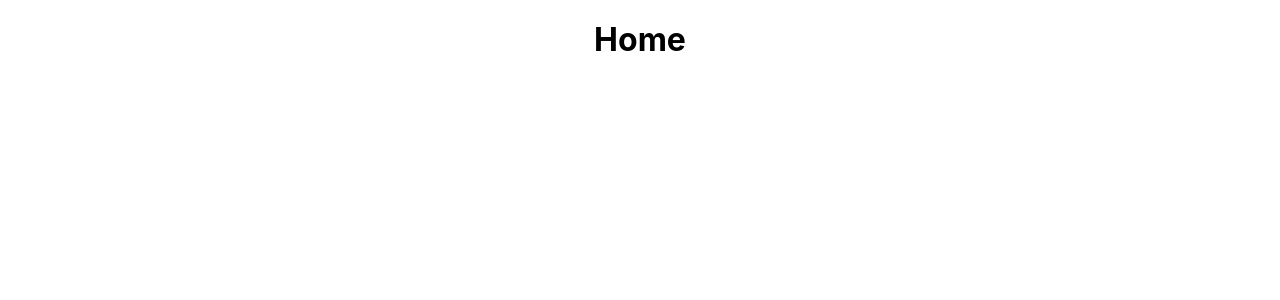
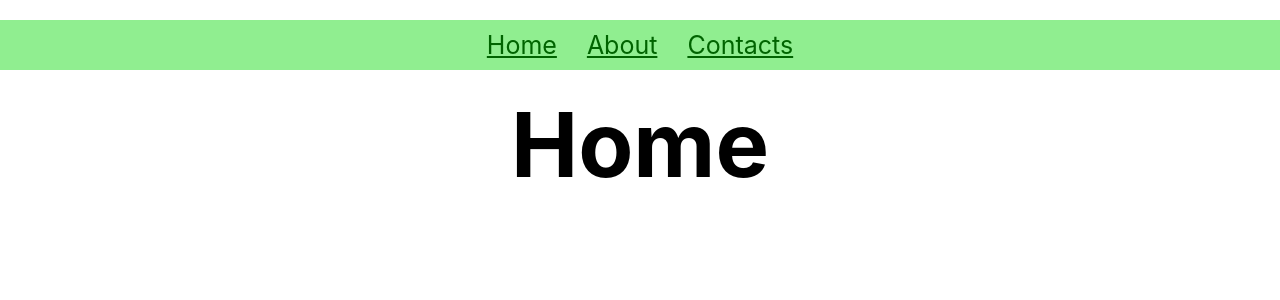
Before and after one commit to vltinica/react-router-remember, a React (Create React App) app: page / in a window 1280 px wide. Shown: the top 300 px of the page. Built offline with nearby package versions, Linux system fonts and the light colour scheme.

Commit message:
added menu

```diff
--- a/src/App.css
+++ b/src/App.css
@@ -7,3 +7,31 @@
     margin: 20px auto;
     text-align: center;
 }
+
+a {
+    color: darkgreen;
+    font-size: 25px;
+}
+
+nav a {
+    margin: 15px;
+}
+
+nav {
+    background-color: lightgreen;
+    padding: 10px;
+}
+
+h1 {
+    font-size: 90px;
+    margin-top: 20px;
+}
+
+button {
+    padding: 15px;
+    font-size: 30px;
+    border-radius: 5px;
+    border: 0;
+    margin: 20px;
+    cursor: pointer;
+}
--- a/src/App.js
+++ /dev/null
@@ -1,19 +0,0 @@
-import { BrowserRouter, Routes, Route } from "react-router-dom";
-import "./App.css";
-
-function App() {
-  return (
-    <BrowserRouter>
-      <div className="App">
-        <Routes>
-          <Route path="/" element={<h1>Home</h1>} />
-          <Route path="about" element={<h1>About</h1>} />
-          <Route path="contacts" element={<h1>Contacts</h1>} />
-          <Route path="*" element={<h1>Not Found</h1>} />
-        </Routes>
-      </div>
-    </BrowserRouter>
-  );
-}
-
-export default App;
--- /dev/null
+++ b/src/App.jsx
@@ -0,0 +1,23 @@
+import { BrowserRouter, Routes, Route } from "react-router-dom";
+import Home from "./components/Home";
+import About from "./components/About";
+import Contacts from "./components/Contacts";
+import NotFound from "./components/NotFound";
+import "./App.css";
+
+function App() {
+  return (
+    <BrowserRouter>
+      <div className="App">
+        <Routes>
+          <Route path="/" element={<Home/>} />
+          <Route path="about" element={<About/>} />
+          <Route path="contacts" element={<Contacts/>} />
+          <Route path="*" element={<NotFound/>} />
+        </Routes>
+      </div>
+    </BrowserRouter>
+  );
+}
+
+export default App;
--- /dev/null
+++ b/src/components/About.jsx
@@ -0,0 +1,12 @@
+import React from "react";
+import { Link } from "react-router-dom";
+
+const About = () => {
+  return (
+    <div>
+      <h1>About</h1>
+    </div>
+  );
+};
+
+export default About;
--- /dev/null
+++ b/src/components/Contacts.jsx
@@ -0,0 +1,9 @@
+import React from 'react'
+
+const Contacts = () => {
+  return (
+   <div><h1>Contacts</h1></div>
+  )
+}
+
+export default Contacts
--- /dev/null
+++ b/src/components/Home.jsx
@@ -0,0 +1,13 @@
+import React from "react";
+import Menu from "./Menu";
+
+const Home = () => {
+  return (
+    <div>
+      <Menu/>
+      <h1>Home</h1>
+    </div>
+  );
+};
+
+export default Home;
--- /dev/null
+++ b/src/components/Menu.jsx
@@ -0,0 +1,14 @@
+import React from "react";
+import { Link } from "react-router-dom";
+
+const Menu = () => {
+  return (
+    <nav>
+      <Link to="/">Home</Link>
+      <Link to="/about">About</Link>
+      <Link to="/contacts">Contacts</Link>
+    </nav>
+  );
+};
+
+export default Menu;
--- /dev/null
+++ b/src/components/NotFound.jsx
@@ -0,0 +1,11 @@
+import React from "react";
+
+const NotFound = () => {
+  return (
+    <div>
+      <h1>Not Found</h1>
+    </div>
+  );
+};
+
+export default NotFound;
```
